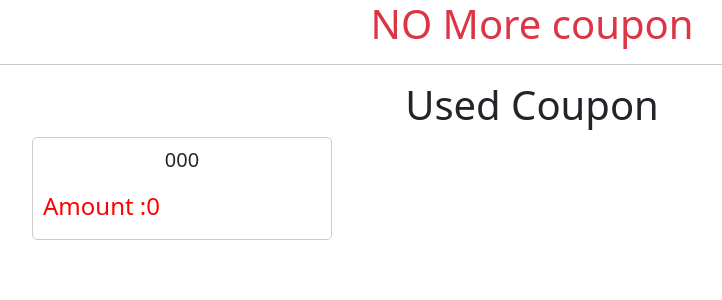
After one commit to ASARUDHEEN-MP/Climber_ecom, a Django app: page /couponshow in a window 1280 px wide. The commit adds this page. Shown: the top 300 px of the page, without its empty margins (108-830 px from the left). Run offline with Django 4.2, Linux system fonts and the light colour scheme; a user stored in the database is signed in; tables that the repository leaves empty hold one stand-in row (values such as "Sample post").

Commit message:
newversion3

```diff
--- a/admin_app/views.py
+++ b/admin_app/views.py
@@ -239,7 +239,7 @@ def update_carousel(request,pk):
 
 #------------------------------------order-------------------------------------------------------------------------------------------
 def orders(request):
-    ord=order.objects.all()
+    ord=order.objects.all().order_by('-id')
     return render(request,'admin_templates/orderllist.html',{"ord":ord})
 
 def ordstatus(request,id):
@@ -252,7 +252,6 @@ def ordstatus(request,id):
          ord.status='Delivered'
 
     ord.save()
-    print(ord)
     return redirect('orders')
 
 def canclorder(request,id):
--- a/cycleproject/settings.py
+++ b/cycleproject/settings.py
@@ -151,5 +151,5 @@ EMAIL_BACKEND = 'django.core.mail.backends.smtp.EmailBackend'
 EMAIL_HOST = 'smtp.gmail.com'
 EMAIL_USE_TLS = True
 EMAIL_PORT = 587
-EMAIL_HOST_USER = 'asarudheen9472@gmail.com'
+EMAIL_HOST_USER = 'climbercycles@gmail.com'
 EMAIL_HOST_PASSWORD = 'Asarudheen12'
--- a/static/css/zoom.css
+++ b/static/css/zoom.css
@@ -27,11 +27,11 @@
 
     position: fixed;
     width:100px;
-    height: 100px;
+    height: 10px;
 
     border-radius: 10%;
 
-    transform: translate( -0%, -20% );
+    transform: translate( -0%, -0% );
 
     pointer-events: none;
 
--- a/templates/admin_templates/orderllist.html
+++ b/templates/admin_templates/orderllist.html
@@ -124,8 +124,11 @@
                   {% elif item.status == 'Returned'%}
                   <td><a href="ordstatus/{{item.id}}"><button class="btn btn-success">{{item.status}}</button></a></td>
                   {% endif %}
-
+                  {% if item.status != "refund"%}
                   <td><a href="canclorder/{{item.id}}"><button class="btn btn-danger">Cancel </button></a> </td>
+                  {% else %}
+                  <td>Refund</td>
+                  {% endif %}
                   <td><a href="{% url 'vieworders' item.tracking_no %}" class="btn btn-primary">View</a></td>
                   <td><a href="deleteord/{{item.id}}"><button class="btn btn-danger">Delete</button></a> </td>
 
--- a/templates/localbase.html
+++ b/templates/localbase.html
@@ -33,6 +33,7 @@
             <a class="nav-link" href="{% url 'changepassword'%}" >Password</a>
             <a class="nav-link" href="{% url 'orderview'%}" >MY ORDERS</a>
             <a class="nav-link" href="{% url 'wallet'%}" >MY Wallet</a>
+            <a class="nav-link" href="{% url 'couponshow'%}" >MY Coupon</a>
 
         </nav>
     </div>
--- /dev/null
+++ b/templates/orders/couponshow.html
@@ -0,0 +1,134 @@
+{% comment %} {% for item in Used_Coupons %}
+
+
+<h1>{{item.coupon.coupon_code}}</h1>
+
+
+{% endfor %}
+{% for i in coupons %}
+<h1> {{i.coupon_code}}</h1>
+{% endfor %} {% endcomment %}
+
+<!DOCTYPE html>
+
+<html>
+<head>
+    <style>
+        .coupon-row {
+  display: flex;
+  justify-content: space-between;
+  flex-wrap: wrap;
+  max-width: 1000px;
+  margin: 0 auto;
+}
+
+.coupon {
+  background-color: #fff;
+  border: 1px solid #ccc;
+  border-radius: 5px;
+  padding: 10px;
+  width: 30%;
+  margin-bottom: 20px;
+}
+
+.coupon-header {
+  text-align: center;
+}
+
+.coupon-header h2 {
+  font-size: 20px;
+  margin: 0;
+}
+
+.coupon-body {
+  margin-top: 20px;
+}
+
+.coupon-body p {
+  font-size: 14px;
+  margin: 0 0 10px;
+}
+
+.coupon-body strong {
+  font-weight: bold;
+}
+
+
+
+        </style>
+
+        <link href="https://cdn.jsdelivr.net/npm/bootstrap@5.0.2/dist/css/bootstrap.min.css" rel="stylesheet" integrity="sha384-EVSTQN3/azprG1Anm3QDgpJLIm9Nao0Yz1ztcQTwFspd3yD65VohhpuuCOmLASjC" crossorigin="anonymous">
+
+</head>
+<body >
+ {% if coupons %}
+    <h1 class="text-center">Available Coupon<h1>
+    <div class="coupon-row">
+        {% for i in coupons%}
+
+
+        <div class="coupon">
+          <div class="coupon-header">
+            <h2>Code:   {{i.coupon_code}}</h2>
+          </div>
+
+          <div class="coupon-body">
+            <p style="color:green;"> copy The Code</p>
+            <h4 style="color:red;">Amount :{{i.discount | stringformat:'d' }}</h4 >
+            <p><span style="color:green;">Active</span><p>
+          </div>
+          <form method="post" action="{% url 'applycoupon' %}">
+            {%csrf_token%}
+        <div class="card mb-4">
+
+
+                <input type="hidden" id="form1"  name="coupon" value="{{i.coupon_code}}" />
+
+
+
+              <button type="submit" class="btn btn-outline-warning btn-lg ms-2">Redeem</button>
+
+
+          </div>
+
+        </form>
+        </div>
+
+
+     {% endfor %}
+
+
+
+      </div>
+
+      {%else %}
+      <h1 class="text-danger text-center">NO More coupon</h1>
+      {% endif %}
+      <hr>
+      {% if Used_Coupons %}
+      <h1 class="text-center">Used Coupon<h1>
+
+        <div class="coupon-row">
+            {% for i in Used_Coupons%}
+
+            <div class="coupon">
+              <div class="coupon-header">
+                <h2>{{i.coupon.coupon_code}}</h2>
+              </div>
+              <div class="coupon-body">
+
+                <h4 style="color:red;">Amount :{{i.coupon.discount | stringformat:'d' }}</h4 >
+
+              </div>
+
+            </div>
+
+         {% endfor %}
+
+
+          {% endif %}
+
+          </div>
+
+</body>
+</html>
--- a/templates/orders/user_invoice.html
+++ b/templates/orders/user_invoice.html
@@ -100,6 +100,12 @@
 			<td colspan="3" class="total">Discount</td>
 			<td>{{ord.discountprice }}</td>
 		  </tr>
+      <tr>
+        {% if ord.payment_mode == "razorpay"%}
+        <td colspan="3" class="total">wallet</td>
+        <td>{{ord.walletamount }}</td>
+        </tr>
+        {% endif %}
         <tr>
           <td colspan="3" class="total">Total</td>
           <td>{{ord.total_price }}</td>
--- a/templates/orders/userorderview.html
+++ b/templates/orders/userorderview.html
@@ -65,6 +65,9 @@
 
 
                                                  <h4>Discount:<span class="float-end">{{ord.discountprice}}</span></h4>
+                                                 {% if ord.payment_mode == 'razorpay'%}
+                                                 <h4>wallet:<span class="float-end">{{ord.walletamount}}</span></h4>
+                                                 {% endif %}
                                                  <h4 class="text-success">Delivery Charge:<span class="float-end">  Free</span></h4>
                                                 <hR>
 
@@ -78,6 +81,9 @@
                                             {% if delivered %}
                                             <a href="{% url 'returns' ord.tracking_no %}" class="btn btn-danger float-end text-white" >Return</a>
                                             {% endif %}
+                                            {% comment %} {% if ord.status == 'Delivered' %}
+                                                 <a href="{% url 'returns' ord.tracking_no %}" class="btn btn-danger float-end text-white" >Return</a>
+                                            {% endif %} {% endcomment %}
 
                                             <a href="{% url 'generate_order_invoice' order_id=ord.tracking_no%}" class="btn btn-primary float-end text-white" >Download invoice</a>
                                             <a href="{%url 'test'%}">
--- a/templates/pay/sucess.page.html
+++ b/templates/pay/sucess.page.html
@@ -36,7 +36,9 @@
     }
 
 	</style>
+  <link href="https://cdn.jsdelivr.net/npm/bootstrap@5.0.2/dist/css/bootstrap.min.css" rel="stylesheet" integrity="sha384-EVSTQN3/azprG1Anm3QDgpJLIm9Nao0Yz1ztcQTwFspd3yD65VohhpuuCOmLASjC" crossorigin="anonymous">
 </head>
+
 <body style="background:green;">
   <div class="payment-successful">
 	<div class="mt-5" id="pay">
--- a/templates/user/single_product.html
+++ b/templates/user/single_product.html
@@ -17,6 +17,7 @@
       <meta name="author" content="">
       <link rel="stylesheet" href="https://stackpath.bootstrapcdn.com/font-awesome/4.7.0/css/font-awesome.min.css">
       <!-- bootstrap css -->
+
       <link href="https://cdn.jsdelivr.net/npm/bootstrap@5.0.2/dist/css/bootstrap.min.css" rel="stylesheet" integrity="sha384-EVSTQN3/azprG1Anm3QDgpJLIm9Nao0Yz1ztcQTwFspd3yD65VohhpuuCOmLASjC" crossorigin="anonymous">
       <link rel="stylesheet" href="//cdn.jsdelivr.net/npm/alertifyjs@1.13.1/build/css/alertify.min.css"/>
       <!-- Default theme -->
@@ -270,9 +271,9 @@
 
                         </ul>
                         {% if product.quantity > 0 %}
-                          <label class="badge- bg-success">IN STOCK</label>
+                          <label class="bg-success text-white px-1 rounded">IN STOCK</label>
                         {% else %}
-                          <label class="badge- bg-success">OUT OF STOCK</label>
+                          <label class="bg-danger text-white px-1 rounded">OUT OF STOCK</label>
                         {% endif %}
 
 
--- a/user_app/admin.py
+++ b/user_app/admin.py
@@ -9,3 +9,4 @@ admin.site.register(orderitem)
 admin.site.register(coupon)
 admin.site.register(sucessamount)
 admin.site.register(Used_Coupon)
+admin.site.register(userwallets)
--- a/user_app/models.py
+++ b/user_app/models.py
@@ -76,7 +76,7 @@ class order(models.Model):
     created_at=models.DateTimeField(auto_now=True)
     updated_at=models.DateTimeField(auto_now=True)
     discountprice=models.FloatField(default=0)
-
+    walletamount=models.FloatField(default=0)
     def __str__(self) -> str:
         return '{}-{}'.format(self.id,self.tracking_no)
 
--- a/user_app/urls.py
+++ b/user_app/urls.py
@@ -90,5 +90,8 @@ path('delete_profile_picture',views.delete_profile_picture,name='delete_profile_
 
 #wallet
 path('wallet',views.wallets,name="wallet"),
-path('walletamount',views.walletamount,name="walletamount")
+path('walletamount',views.walletamount,name="walletamount"),
+path('razorpayrefund',views.razorpayrefund,name="razorpayrefund"),
+
+path('couponshow',views.couponshow,name="couponshow"),
 ]
--- a/user_app/views.py
+++ b/user_app/views.py
@@ -36,7 +36,8 @@ import uuid
 def index(request):
     categorys = Categorys.objects.filter(status=0)
     carosuelS=carosuel.objects.get()
-    paginator = Paginator(categorys,2)
+    paginator = Paginator(categorys,4)  # 10 items per page
+
     page = request.GET.get('page')
     try:
                 page_data = paginator.page(page)
@@ -121,9 +122,9 @@ def signup(request):
         else:
 
             message = generate_otp()
-            sender_email = "asarudheen9472@gmail.com"
+            sender_email = "climbercycles@gmail.com"
             receiver_email = email
-            passwords = "xazwlscvvoizwvlm"
+            passwords = "qbqlzqfquwmstnpv"
             subject = "Climber create account  OTP"
             X = message
 
@@ -456,8 +457,9 @@ def checkout(request):
     dd=request.user
     discount = 0
     button=0
-
-
+    used=0
+    coupons=0
+    Used_Coupons=0
     addrssz=userdetails.objects.filter(is_default=True,user=request.user)
     cartitems=carts.objects.filter(user=dd)
     address=userdetails.objects.filter(user=dd)
@@ -473,12 +475,17 @@ def checkout(request):
         coupss=coup.coupon_code
         discount = coup.discount
         messages.info(request,'')
-        Used_Coupon.objects.create(user = user,coupon = coup )
+
+        Used_Coupons=Used_Coupon.objects.filter(user=request.user)
+        for i in Used_Coupons:
+            used=i.coupon.coupon_code
+        if coupons != used:
+            Used_Coupon.objects.create(user = user,coupon = coup )
     coupen=coupon.objects.all()
     m=total
     grand_total += total-discount
 
-    context={'cartitems':cartitems,'grand_total':grand_total,'address':address,'addrssz':addrssz,'discount':discount,'m':m,'coupen':coupen,'button':button}
+    context={'cartitems':cartitems,'grand_total':grand_total,'address':address,'addrssz':addrssz,'discount':discount,'m':m,'coupen':coupen,'button':button,'Used_Coupons':Used_Coupons}
     return render(request,'user/usercheckout.html',context)
 
 
@@ -570,7 +577,7 @@ from django.db.models import Q
 def test(request):
     ued=Used_Coupon.objects.filter(user=request.user)
 
-    return render(request,'test.html')
+    return render(request,'test.html',{'ued':ued})
 
 
 #addess set up for order----
@@ -679,7 +686,7 @@ def placeorder(request):
 #-----------------------------------------show myorder--------------------------
 def refund(request):
     tr_id=request.session['tracking_no']
-
+    orders=userwallets.objects.filter(user=request.user)
     ord=order.objects.filter(tracking_no=tr_id).filter(user=request.user).first()
     if ord.payment_mode == 'razorpay':
             paymentid=ord.payment_id
@@ -690,7 +697,10 @@ def refund(request):
             status='refund'
             ord.status=status
             ord.save()
-
+            print(ord.walletamount)
+            for i in orders:
+              i.walletamount += ord.walletamount
+              i.save()
             return redirect(cancelsuccess)
     else:
          return redirect(cancelsuccess)
@@ -731,13 +741,13 @@ def vieworder(request,tr_id):
         total+=item.total
 
 
-    delivered=ord.status=='Delivered'
+    delivered =  ord.status=='Delivered'
 
     button=ord.payment_mode
 
 
 
-    context={'ord':ord,'ord_itm':ord_itm,'delivered':delivered,'total':total,'button':button}
+    context={'ord':ord,'ord_itm':ord_itm,'total':total,'button':button,'delivered':delivered}
 
     return render(request,'orders/userorderview.html',context)
 
@@ -771,7 +781,7 @@ def pay(request):
 #test
 @csrf_exempt
 def my_orders(request):
-
+    total=0
     usr=sucessamount.objects.filter(user=request.user)
     for item in usr:
       total=item.grandtotal
@@ -875,13 +885,36 @@ class GenerateOrderInvoicePDF(View):
 #------------------------------razorpay-----------------------------------------
 from django.conf import settings
 def payit(request):
+    payment=0
+    total=0
+    totals=0
+    walletamount=0
+    walletbalance=0
+    addaddress=0
     if request.method == 'POST':
         payment_mod= request.POST.get('payment_mode')
-        total=int(request.POST.get('total'))
+        totals=int(request.POST.get('total'))
         phone=request.POST.get('phone')
         name=request.POST.get('name')
 
-
+        #wallet
+        orders=userwallets.objects.filter(user=request.user)
+        for item in orders:
+          walletamount += item.walletamount
+          walletamount=walletamount
+        walletbalance=walletamount
+        if walletamount<=totals:
+            total=totals-walletamount
+            walletamount=0
+            afterwallet=walletamount
+            request.session['afterwallet'] = afterwallet
+            request.session['total'] = total
+        else:
+             walletamount -= totals
+             total=1
+             afterwallet=walletamount
+             request.session['afterwallet'] = afterwallet
+             request.session['total'] = total
         client = razorpay.Client(auth=('rzp_test_Q76eqQekpYrXb6','YVThyYWz0AaRdOYxnhukMJ01'))
 
         DATA = {
@@ -899,7 +932,12 @@ def payit(request):
             'total':total,
             'phone':phone,'name':name,
             'id' :str( payment['id']),
-
+             'walletamount':walletamount,
+             'payment':payment,
+             'totals':totals,
+             'walletbalance':walletbalance,
+             'afterwallet':afterwallet,
+             'addaddress':addaddress
         }
 
         return render(request,'pay/payit.html',context)
@@ -908,14 +946,14 @@ def payit(request):
 @csrf_exempt
 def verification_payment(request):
     total=0
+    totals=0
     discount=0
 
     cart_total_price = 0
     payment_id= request.POST.get('razorpay_payment_id','')
-    cart_total_price = 0
-
+    walletbalance=request.session['afterwallet']
+    total=request.session['total']
     payment_mod='razorpay'
-
     dd_id=request.user.id
     cart_ids=carts.objects.filter(user=dd_id)
     tracking_no =( random.randint(100000,999999))
@@ -926,11 +964,11 @@ def verification_payment(request):
         discount = coup.discount
 
     for item in cart_ids:
-        total+=item.product.price*item.product_qty
+        totals+=item.product.price*item.product_qty
 
 
-    total -=discount
-
+    totals -=discount
+    walletamounts=float(totals)-float(total)
     orders = order.objects.create(
        user=request.user,
        total_price=total,
@@ -940,6 +978,7 @@ def verification_payment(request):
        payment_id=payment_id,
        status='Confirmed',
        discountprice=discount,
+       walletamount=walletamounts
     )
     orders.save()
     grandtotals =sucessamount.objects.create(
@@ -962,10 +1001,18 @@ def verification_payment(request):
                 total=item.total,
                     )
         ordersitem.save()
-    productz=product_list.objects.filter(id=item.product_id).first()
-    productz.quantity=productz.quantity-item.product_qty
-    productz.save()
-    cart_ids.delete()
+        productz=product_list.objects.filter(id=item.product_id).first()
+        productz.quantity=productz.quantity-item.product_qty
+        productz.save()
+        cart_ids.delete()
+    wallet=userwallets.objects.filter(user=request.user)
+    wallet.delete()
+    ordersitem = userwallets.objects.create(
+                user=request.user,
+                walletamount=walletbalance
+                )
+    del request.session['afterwallet']
+    del request.session['total']
     return redirect(my_orders)
 
 
@@ -1004,6 +1051,7 @@ def changepassword(request):
 
     return render(request,'resetpassword/newpassword.html')
 #-------------------------forgetpassword-------------------------------
+
 def ForgetPassword(request):
     if request.method == 'POST':
         username = request.POST.get('username')
@@ -1012,10 +1060,10 @@ def ForgetPassword(request):
         if User.objects.filter(username=username,email=email).first():
 
                 message =generate_otp()
-                sender_email = "asarudheen9472@gmail.com"
+                sender_email = "climbercycles@gmail.com"
                 receiver_email = email
                 subject = "Reset Password OTP"
-                passwords = "xazwlscvvoizwvlm"
+                passwords = "qbqlzqfquwmstnpv"
                 X = message
                 request.session['otp'] = X
 
@@ -1095,22 +1143,19 @@ def returns(request,tr_id):
    ord=order.objects.filter(tracking_no=tr_id).filter(user=request.user).first()
    total=ord.total_price
    grandtotal=total-ord.discountprice
-   print(ord.discountprice)
-   wallets=userwallets.objects.create( user = request.user,
+   if ord.payment_mode == 'cod':
+        wallets=userwallets.objects.create( user = request.user,
 
-        walletamount=grandtotal
-    )
-   wallets.save()
+                walletamount=grandtotal
+            )
+        wallets.save()
 
-   if  ord.status =='Delivered':
-        ord.status='Returned'
-
-   ord.save()
-
-
-
-
-
+        if  ord.status =='Delivered':
+                ord.status='Returned'
+                ord.save()
+   else:
+       request.session['tracking_no']= ord.tracking_no
+       return redirect(refund)
    return redirect('orderview')
 
 def placeaddaddress(request):
@@ -1304,3 +1349,17 @@ def walletamount(request):
     else:
         messages.info(request,'Wallet has insufficent balance')
         return redirect('checkout')
+
+
+def razorpayrefund(request):
+     return redirect("cancelorders")
+
+
+def couponshow(request):
+
+     coupons=coupon.objects.all()
+     Used_Coupons=Used_Coupon.objects.filter(user=request.user)
+     coupons = coupon.objects.filter(is_active=True).exclude(used_coupon__user=request.user)
+
+     context={'Used_Coupons':Used_Coupons,'coupons':coupons}
+     return render(request,'orders/couponshow.html',context)
```
Also changed, not shown: templates/pay/payit.html (+16 -25 lines), templates/user/index1.html (+7 -2 lines), templates/user/usercheckout.html (+10 -12 lines), user_app/migrations/0055_order_walletamount.py (added).
